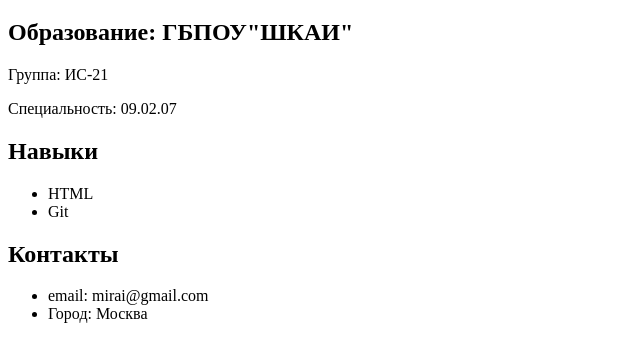
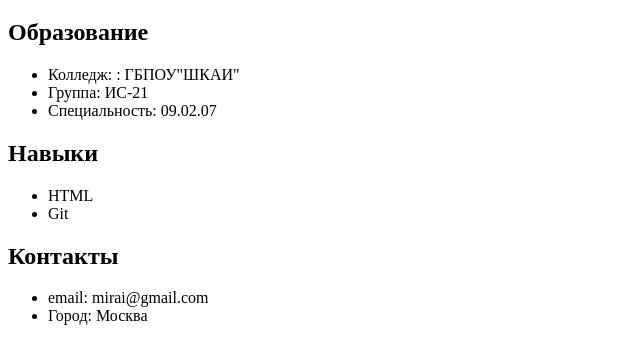
Before and after one commit to fofanovdima641/student-card, a plain HTML site: page index.html in a window 1280 px wide. Shown: the part 61-424 px from the top of the page, without its empty margins (0-640 px from the left). Drawn offline with Linux system fonts and the light colour scheme.

Commit message:
Изменено оформление раздела образование

```diff
--- a/index.html
+++ b/index.html
@@ -6,15 +6,19 @@
 </head>
 <body>
   <h1>Иванов Иван Иванович</h1>
-  <h2>Образование: ГБПОУ"ШКАИ"</h2>
-  <p>Группа: ИС-21</p>
-  <p>Специальность: 09.02.07</p>
+  <h2>Образование</h2>
+  <ul>
+    <li>Колледж: : ГБПОУ"ШКАИ"</li>
+    <li>Группа: ИС-21</li>
+    <li>Специальность: 09.02.07</li>
+  </ul>
 
   <h2>Навыки</h2>
   <ul>
     <li>HTML</li>
     <li>Git</li>
   </ul>
+
   <h2>Контакты</h2>
   <ul>
     <li>email: mirai@gmail.com</li>
```
